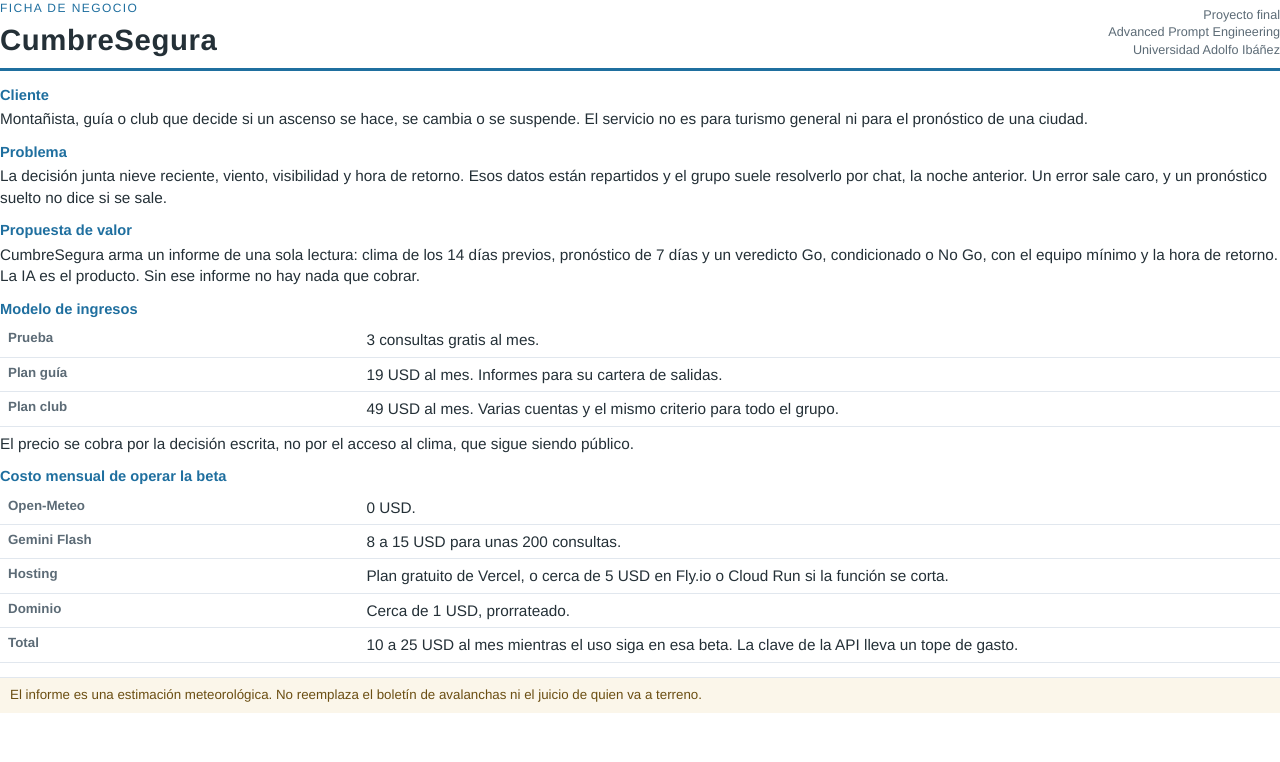
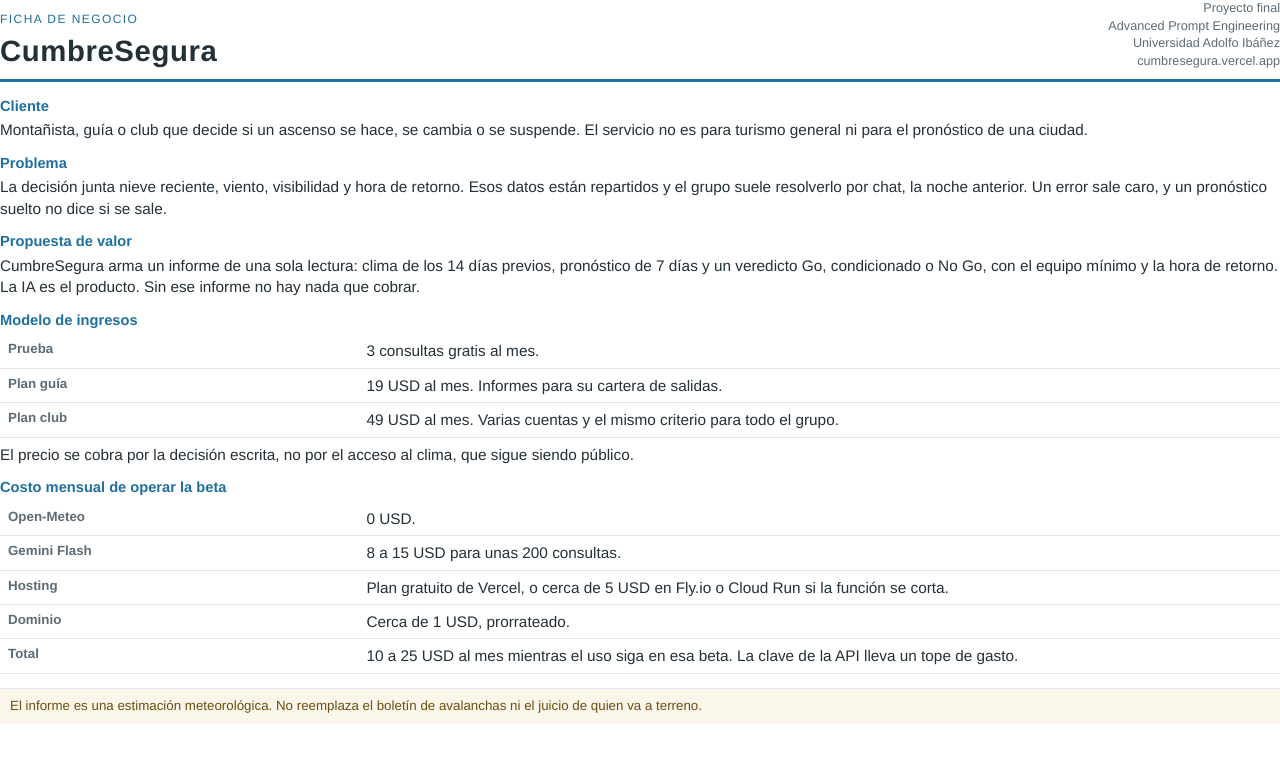
Before and after one commit to 404BadRequest/cumbresegura, a plain HTML site: page docs/ficha_print.html in a window 1280 px wide. Drawn offline with Linux system fonts and the light colour scheme.

Commit message:
Documenta la URL pública y la ficha en PDF.
El sitio queda en cumbresegura.vercel.app y el despliegue ignora el entorno local.

Co-authored-by: Cursor <cursoragent@cursor.com>

```diff
--- a/docs/ficha_print.html
+++ b/docs/ficha_print.html
@@ -46,7 +46,7 @@
       <p class="kicker">Ficha de negocio</p>
       <h1>CumbreSegura</h1>
     </div>
-    <p class="meta">Proyecto final<br>Advanced Prompt Engineering<br>Universidad Adolfo Ibáñez</p>
+    <p class="meta">Proyecto final<br>Advanced Prompt Engineering<br>Universidad Adolfo Ibáñez<br>cumbresegura.vercel.app</p>
   </header>
 
   <h2>Cliente</h2>
```
Also changed, not shown: 4 other files.
